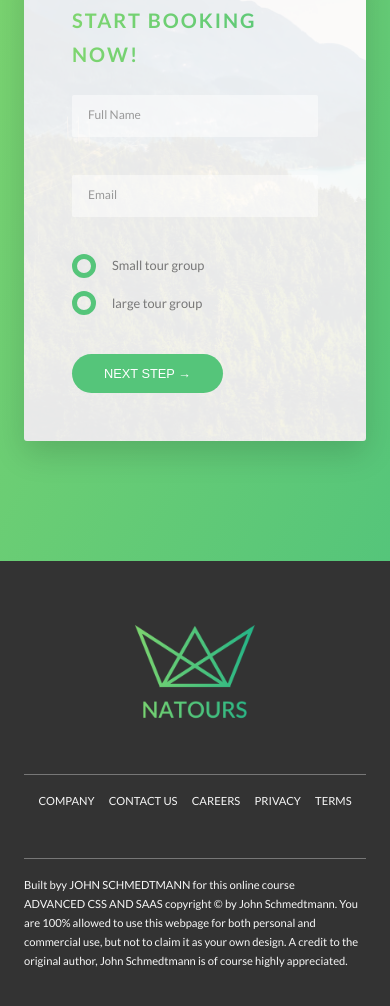
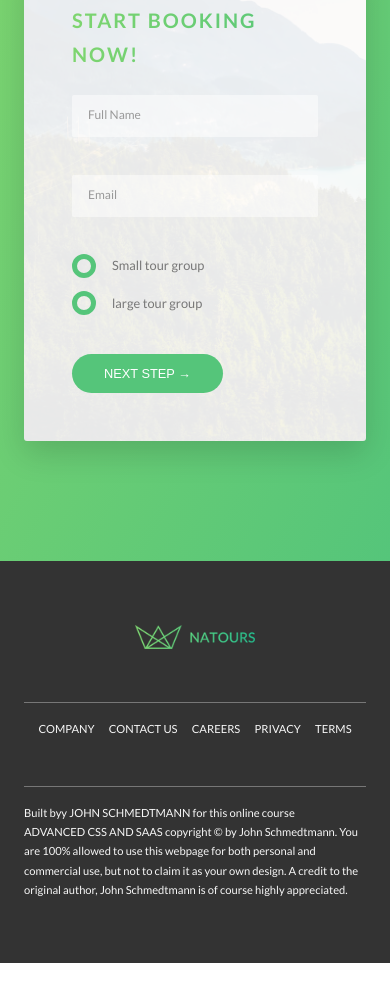
Before and after one commit to neringabickmore/natours-adv-css, a website: page index.html in a window 390 px wide. Shown: the part 5995-7001 px from the top of the page. After the commit the page ends 6958 px from the top, so only its background shows below. Drawn offline with Linux system fonts and the light colour scheme.

Commit message:
Responsive images in HTML/Art Direction & Density Switching

```diff
--- a/index.html
+++ b/index.html
@@ -345,7 +345,15 @@
     </main>
     <footer class="footer">
         <div class="footer__logo-box">
-            <img src="img/logo-green-2x.png" alt="full logo" class="footer__logo">
+            <!-- if used picture, you can specify sources and
+            force the browser to use a particular image
+            you can then do a density switching as described in img.
+            -->
+            <picture class="footer__logo">
+                <source srcset="img/logo-green-small-1x.png 1x, img/logo-green-small-2x.png 2x" media="(max-width: 37.5rem)">
+                <img srcset="img/logo-green-1x.png 1x, img/logo-green-2x.png 2x" alt="full logo" class="footer__logo">
+            </picture>
+
         </div>
         <div class="row">
             <div class="col-1-of-2">
```
